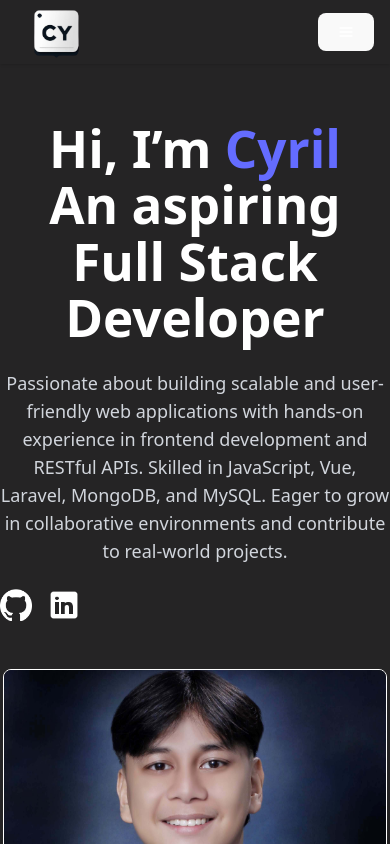
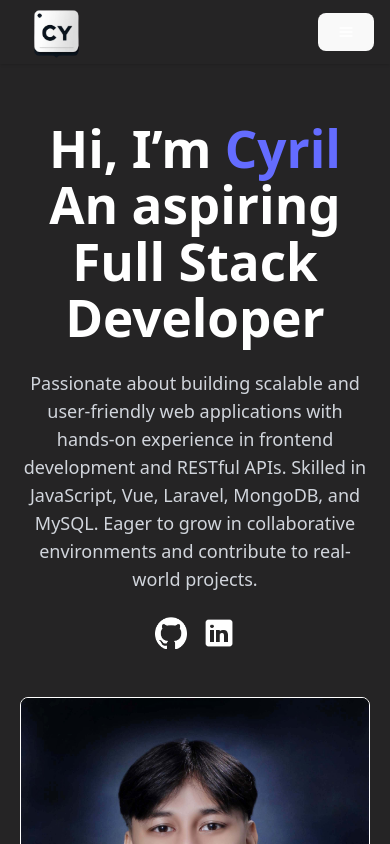
Before and after one commit to CyrilMel/cy-portfolio, a React (Vite) app: page / in a window 390 px wide. Shown: the top 844 px of the page. Built offline with nearby package versions, Linux system fonts and the light colour scheme.

Commit message:
Fix UI in mobile and tablet view

```diff
--- a/src/components/Contact.tsx
+++ b/src/components/Contact.tsx
@@ -5,7 +5,7 @@ const Contact = () => {
     Contact Me
   </h2>
 
-  <div className="flex flex-col md:flex-row gap-10 text-center md:text-left text-lg">
+  <div className="flex flex-col lg:flex-row gap-10 text-center md:text-left text-lg">
     <p>
       Email:{" "}
       <a
@@ -24,7 +24,7 @@ const Contact = () => {
         rel="noopener noreferrer"
         className="underline hover:text-red-500 transition"
       >
-        linkedin.com/in/cyril-mel-macapugas
+        cyril-mel-macapugas
       </a>
     </p>
   </div>
--- a/src/components/Landing.tsx
+++ b/src/components/Landing.tsx
@@ -28,7 +28,7 @@ const Landing = () => {
   return (
     <>
       {/* Main Section */}
-      <section className="py-30 lg:pt-40 lg:pb-30 w-full flex flex-col md:flex-row items-center justify-center gap-12">
+      <section className="py-30 px-5 lg:pt-40 lg:pb-30 w-full flex flex-col md:flex-row items-center justify-center gap-12">
         {/* Text Section */}
         <div className="text-center md:text-left space-y-6">
           <h1 className="text-4xl sm:text-5xl font-bold leading-tight">
@@ -41,7 +41,7 @@ const Landing = () => {
             Eager to grow in collaborative environments and contribute to real-world projects.
           </p>
           {/* Social Links - vertically aligned */}
-          <div className="flex flex-row items-start gap-4 mt-4">
+          <div className="flex flex-row items-start justify-center md:justify-start gap-4 mt-4">
             <a
               href="https://github.com/CyrilMel"
               target="_blank"
@@ -68,10 +68,9 @@ const Landing = () => {
         </div>
 
         {/* Image Section */}
-        <div className="w-96 h-96 rounded-lg overflow-hidden border border-white">
+        <div className="md:w-96 md:h-96 sm:w-32 sm:h-32 rounded-lg overflow-hidden border border-white">
           <img
             src={myImage}
-            alt="Your Portrait"
             className="w-full h-full object-cover"
           />
         </div>
```
